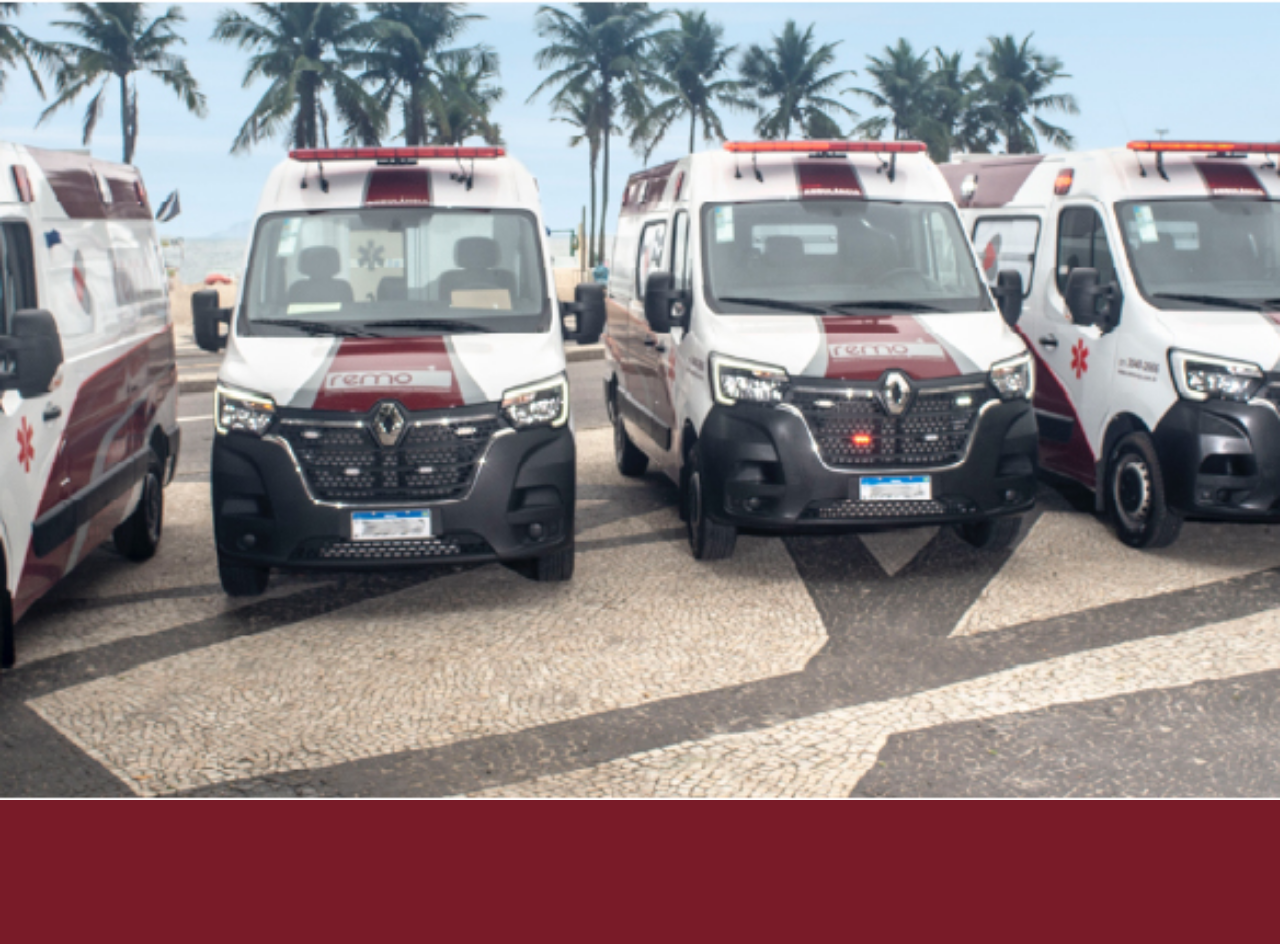
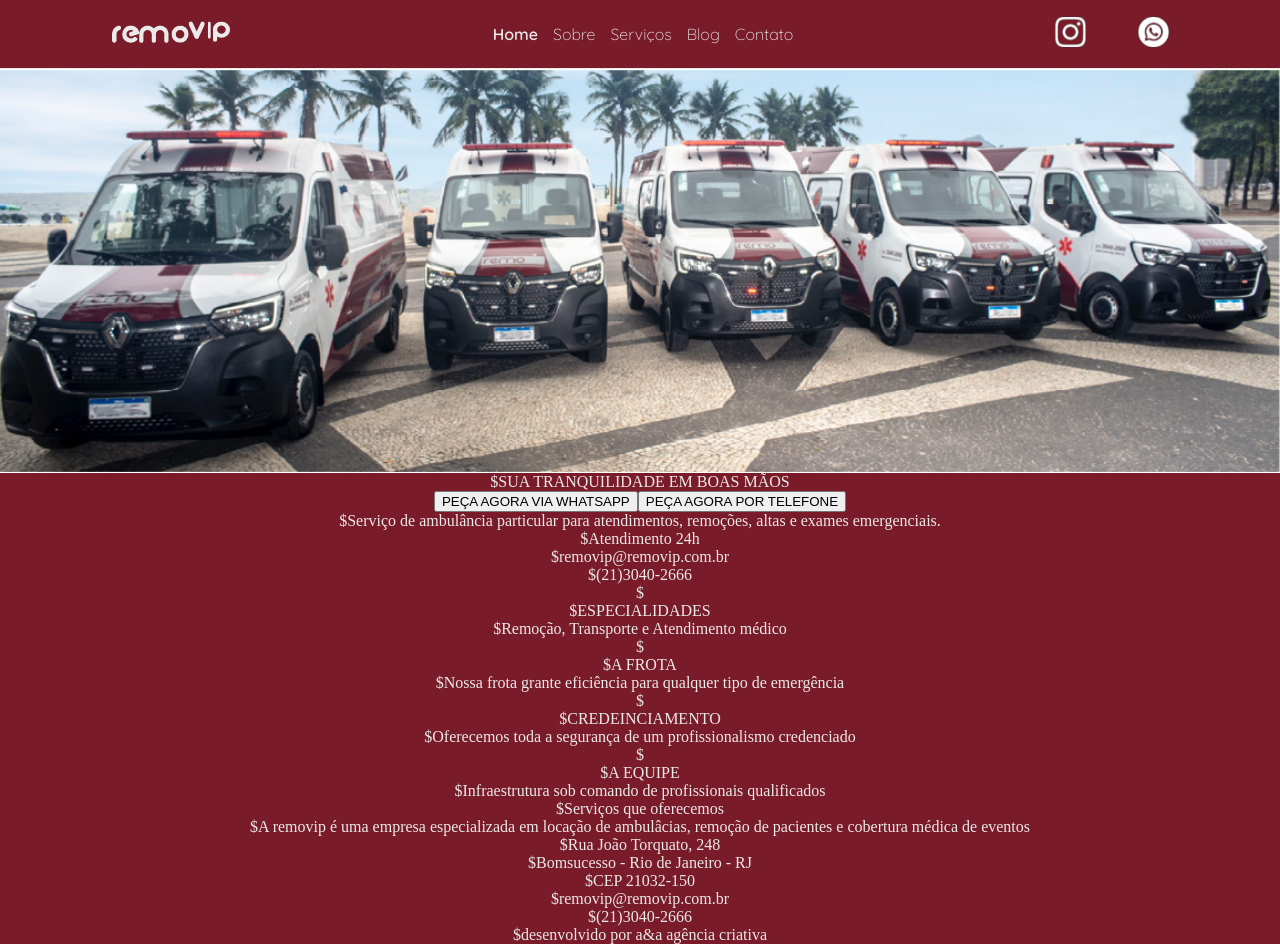
Before and after one commit to soutovp/removip-aea, a Next.js app: page /home in a window 1280 px wide. Before the commit the page ends 800 px from the top, so only its background shows below. Built offline with nearby package versions, Linux system fonts and the light colour scheme.

Commit message:
update: fix errors

```diff
--- a/app/components/Aberto.js
+++ b/app/components/Aberto.js
@@ -1,9 +1,11 @@
+import { Souto } from "../home/page";
+
 export default function Aberto() {
 	return (
 		<>
-			<souto>Atendimento 24h</souto>
-			<souto>removip@removip.com.br</souto>
-			<souto>(21)3040-2666</souto>
+			<Souto>Atendimento 24h</Souto>
+			<Souto>removip@removip.com.br</Souto>
+			<Souto>(21)3040-2666</Souto>
 		</>
 	)
 }
--- a/app/components/Banner.js
+++ b/app/components/Banner.js
@@ -1,12 +1,20 @@
 import Image from "next/image"
+import teste from '../styles/_teste.sass'
 export default function Banner(props) {
 	let page = props.page
 	return (
+		<>
+			<div className="classAlgumaCoisa">
 				<Image
 					src={'/images/bg-ambulancias.jpg'}
 					alt={page}
 					width={1156}
 					height={356}
+					style={{
+						display: 'block'
+					}}
 				/>
+			</div>
+		</>
 	)
 }
--- a/app/components/Footer.js
+++ b/app/components/Footer.js
@@ -1,13 +1,15 @@
+import { Souto } from "../home/page";
+
 export default function Footer() {
 	return (
 		<>
-			<souto>A removip é uma empresa especializada em locação de ambulâcias, remoção de pacientes e cobertura médica de eventos</souto>
-			<souto>Rua João Torquato, 248</souto>
-			<souto>Bomsucesso - Rio de Janeiro - RJ</souto>
-			<souto>CEP 21032-150</souto>
-			<souto>removip@removip.com.br</souto>
-			<souto>(21)3040-2666</souto>
-			<souto>desenvolvido por a&a agência criativa</souto>
+			<Souto>A removip é uma empresa especializada em locação de ambulâcias, remoção de pacientes e cobertura médica de eventos</Souto>
+			<Souto>Rua João Torquato, 248</Souto>
+			<Souto>Bomsucesso - Rio de Janeiro - RJ</Souto>
+			<Souto>CEP 21032-150</Souto>
+			<Souto>removip@removip.com.br</Souto>
+			<Souto>(21)3040-2666</Souto>
+			<Souto>desenvolvido por a&a agência criativa</Souto>
 		</>
 	)
 }
--- a/app/components/Header.js
+++ b/app/components/Header.js
@@ -34,9 +34,9 @@ export default function Header() {
 		<>
 			<button id={"hamburger"} style={{ display: buttonAppear, color: colorButton }} onClick={toggleMenu}>
 				<svg width="32px" height="32px" viewBox="0 0 24 24" fill="none" xmlns="http://www.w3.org/2000/svg">
-					<path d="M20 7L4 7" stroke="#791B28" stroke-width="1.5" stroke-linecap="round" />
-					<path d="M20 12L4 12" stroke="#791B28" stroke-width="1.5" stroke-linecap="round" />
-					<path d="M20 17L4 17" stroke="#791B28" stroke-width="1.5" stroke-linecap="round" />
+					<path d="M20 7L4 7" stroke="#791B28" strokeWidth="1.5" strokeLinecap="round" />
+					<path d="M20 12L4 12" stroke="#791B28" strokeWidth="1.5" strokeLinecap="round" />
+					<path d="M20 17L4 17" stroke="#791B28" strokeWidth="1.5" strokeLinecap="round" />
 				</svg>
 			</button>
 			<header id="menu" style={{ transform: openMenu ? 'translateX(0)' : 'translateX(0)' }}>
--- a/app/home/page.js
+++ b/app/home/page.js
@@ -1,34 +1,38 @@
 import Banner from '../components/Banner'
 import Atendimento from '../components/Atendimento'
 import Aberto from '../components/Aberto'
-
+export function Souto({ children }) {
+	return (
+		<div>${children}</div>
+	)
+}
 export default function Home() {
 	return (
 		<main>
 			<Banner page={'home'} />
-      <souto>SUA TRANQUILIDADE EM BOAS MÃOS</souto> {/*Sugiro criar um png com fundo transparente com o texto e imagem dessa parte */}
+			<Souto>SUA TRANQUILIDADE EM BOAS MÃOS</Souto> {/*Sugiro criar um png com fundo transparente com o texto e imagem dessa parte */}
 			<Atendimento />
-      <souto>
+			<Souto>
 				Serviço de ambulância particular para atendimentos, remoções, altas e exames emergenciais.
-      </souto>
+			</Souto>
 			<Aberto />
-      <souto>
-        <souto>ESPECIALIDADES</souto>
-        <souto>Remoção, Transporte e Atendimento médico</souto>
-      </souto>
-      <souto>
-        <souto>A FROTA</souto>
-        <souto>Nossa frota grante eficiência para qualquer tipo de emergência</souto>
-      </souto>
-      <souto>
-        <souto>CREDEINCIAMENTO</souto>
-        <souto>Oferecemos toda a segurança de um profissionalismo credenciado</souto>
-      </souto>
-      <souto>
-        <souto>A EQUIPE</souto>
-        <souto>Infraestrutura sob comando de profissionais qualificados</souto>
-      </souto>
-      <souto>Serviços que oferecemos</souto>
+			<Souto>
+				<Souto>ESPECIALIDADES</Souto>
+				<Souto>Remoção, Transporte e Atendimento médico</Souto>
+			</Souto>
+			<Souto>
+				<Souto>A FROTA</Souto>
+				<Souto>Nossa frota grante eficiência para qualquer tipo de emergência</Souto>
+			</Souto>
+			<Souto>
+				<Souto>CREDEINCIAMENTO</Souto>
+				<Souto>Oferecemos toda a segurança de um profissionalismo credenciado</Souto>
+			</Souto>
+			<Souto>
+				<Souto>A EQUIPE</Souto>
+				<Souto>Infraestrutura sob comando de profissionais qualificados</Souto>
+			</Souto>
+			<Souto>Serviços que oferecemos</Souto>
 			{/* carrossel */}
 		</main>
 	)
--- a/app/styles/_teste.sass
+++ b/app/styles/_teste.sass
@@ -1,82 +1,74 @@
-*
-  box-sizing: border-box
+div.classAlgumaCoisa
+	.slider
+		width: 300px
+		text-align: center
+		overflow: hidden
 
-.slider
-  width: 300px
-  text-align: center
-  overflow: hidden
+	.slides
+		display: flex
+		overflow-x: auto
+		&::-webkit-scrollbar
+			width: 10px
+			height: 10px
+		&::-webkit-scrollbar-thumb
+			background: black
+			border-radius: 10px
+		&::-webkit-scrollbar-track
+			background: transparent
 
-.slides
-  display: flex
-  overflow-x: auto
+	div
+		scroll-snap-align: start
+		flex-shrink: 0
+		width: 300px
+		height: 300px
+		margin-right: 50px
+		border-radius: 10px
+		background: #eee
+		transform-origin: center center
+		transform: scale(1)
+		transition: transform 0.5s
+		position: relative
+		display: flex
+		justify-content: center
+		align-items: center
+		font-size: 100px
+		&:target
 
-  &::-webkit-scrollbar
-    width: 10px
-    height: 10px
+	.author-info
+		background: rgba(0, 0, 0, 0.75)
+		color: white
+		padding: 0.75rem
+		text-align: center
+		position: absolute
+		bottom: 0
+		left: 0
+		width: 100%
+		margin: 0
 
-  &::-webkit-scrollbar-thumb
-    background: black
-    border-radius: 10px
+	a
+		color: white
 
-  &::-webkit-scrollbar-track
-    background: transparent
+	img
+		object-fit: cover
+		position: relative
+		top: 0
+		left: 0
+		width: 100%
+		height: 100%
 
-  > div
-    scroll-snap-align: start
-    flex-shrink: 0
-    width: 300px
-    height: 300px
-    margin-right: 50px
-    border-radius: 10px
-    background: #eee
-    transform-origin: center center
-    transform: scale(1)
-    transition: transform 0.5s
-    position: relative
-    display: flex
-    justify-content: center
-    align-items: center
-    font-size: 100px
-
-    &:target
-      /*   transform: scale(0.8);
-
-.author-info
-  background: rgba(0, 0, 0, 0.75)
-  color: white
-  padding: 0.75rem
-  text-align: center
-  position: absolute
-  bottom: 0
-  left: 0
-  width: 100%
-  margin: 0
-
-  a
-    color: white
-
-img
-  object-fit: cover
-  position: absolute
-  top: 0
-  left: 0
-  width: 100%
-  height: 100%
-
-.slider > a
-  display: inline-flex
-  width: 1.5rem
-  height: 1.5rem
-  background: white
-  text-decoration: none
-  align-items: center
-  justify-content: center
-  border-radius: 50%
-  margin: 0 0 0.5rem 0
-  position: relative
-
-  &:active
-    top: 1px
-
-  &:focus
-    background: #000
+	.slider
+		a
+			display: inline-flex
+			width: 1.5rem
+			height: 1.5rem
+			background: white
+			text-decoration: none
+			align-items: center
+			justify-content: center
+			border-radius: 50%
+			margin: 0 0 0.5rem 0
+			position: relative
+			&:active
+				top: 1px
+			&:focus
+				background: #000
--- a/app/styles/style.sass
+++ b/app/styles/style.sass
@@ -26,4 +26,4 @@ body
 	color: $secondary
 	text-align: center
 
-@import teste
+// @import teste
```
Also changed, not shown: app/components/Souto.js (added, +7 -0 lines). Lines whose indentation alone changed are shown as unchanged.
